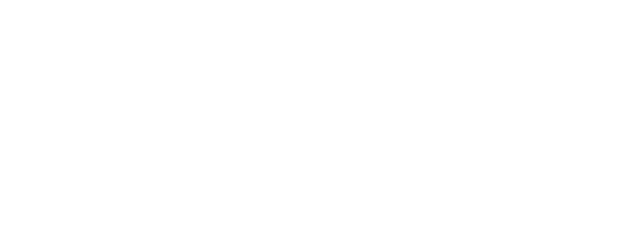
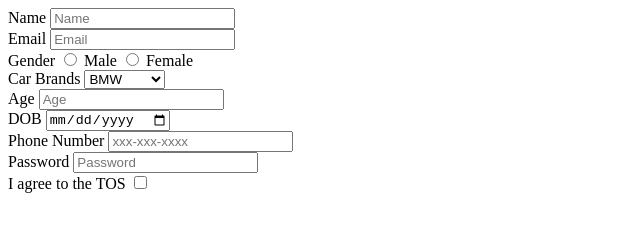
Before and after one commit to acciojob/signup-form-car-Yogndr, a website: page main.html in a window 1280 px wide. Shown: the whole page, without its empty margins (0-640 px from the left). Drawn offline with Linux system fonts and the light colour scheme.

Commit message:
created a submission

```diff
--- a/main.html
+++ b/main.html
@@ -7,6 +7,51 @@
 </head>
 
 <body>
+	<form method="post">
+		<label for="name">Name</label>
+    <input type="text" id="name" placeholder="Name" required>
+		<br>
+		<label for="email">Email</label>
+	<input type="email" id="email" placeholder="Email" required>
+		<br>
+		<label for="gender_m gender_f">Gender</label>
+	<input type="radio" id="gender_m" name="Gender">
+    Male
+	<input type="radio" id="gender_f" name="Gender">
+    Female
+		<br>
+		<label for="cars">Car Brands</label>
+	<select id="cars" placeholder="Please choose an option" required>
+
+    <option>BMW</option>
+	<option>Audi</option>
+    <option>Mercedes</option>
+	</select>
+		<br>
+		<label for="age">Age</label>
+	<input type="number" id="age" placeholder="Age" required>
+		<br>
+		<label for="dob">DOB</label>
+	<input type="date" id="dob" required>
+		<br>
+		<label for="tel">Phone Number</label>
+	<input type="tel" id="tel" placeholder="xxx-xxx-xxxx">
+		<br>
+		<label for="password">Password</label>
+	<input type="password" id="password" placeholder="Password" required>
+	<br>
+		<label for="tos">I agree to the TOS</label>
+		<input type="checkbox" id="tos">
+
+
+
+
+
+
+
+
+
+	</form>
 	<!-- the entire body must be written by student -->
     <script type="text/javascript" src="./script.js">
 </script>
```
